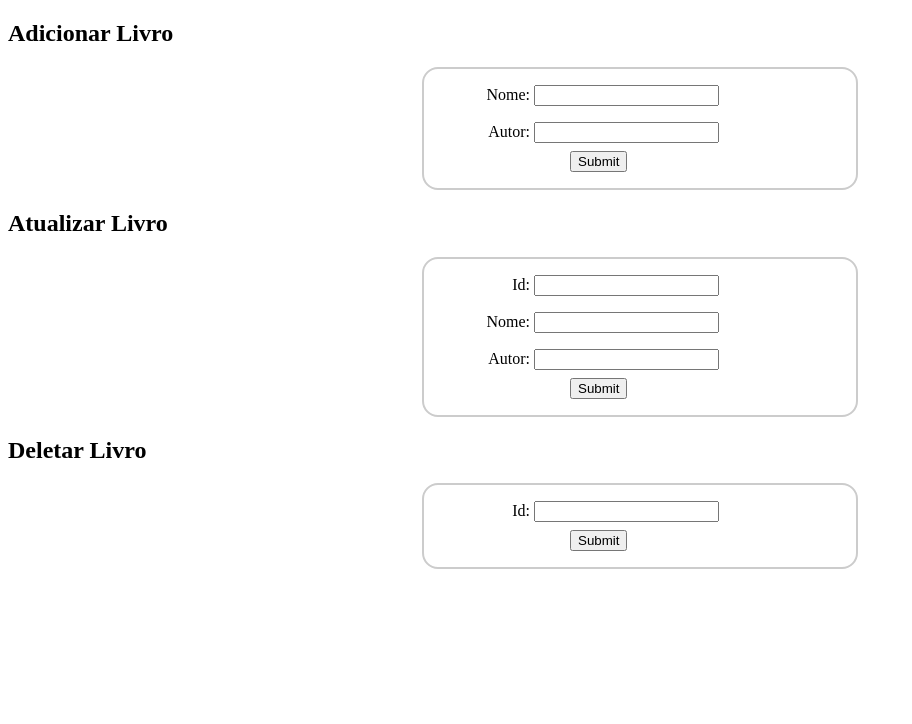
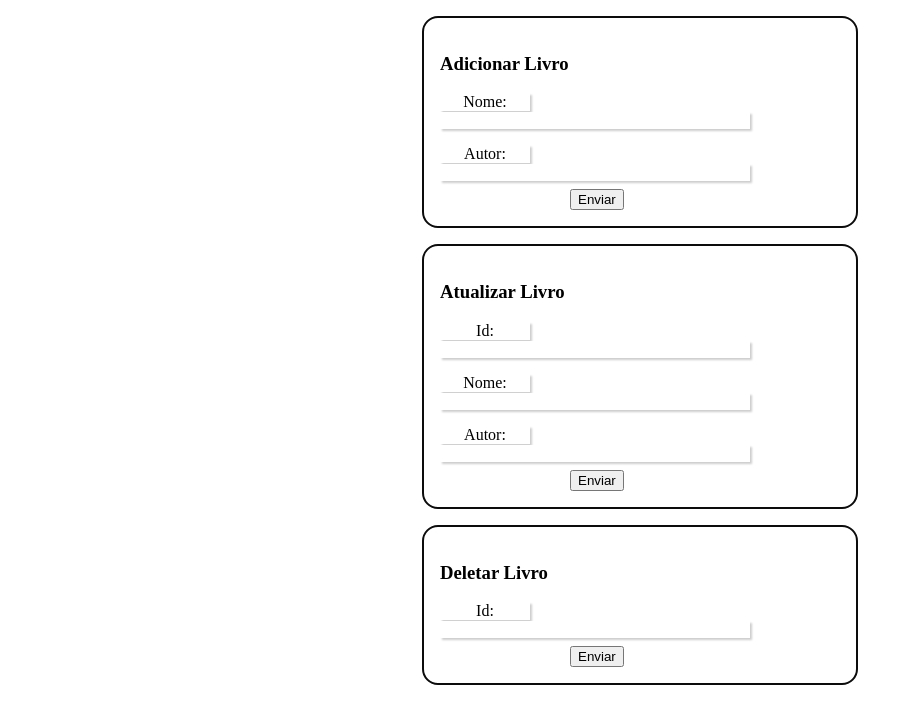
Before and after one commit to Brunabene/Aula-11, a website: page index.html in a window 1280 px wide. Shown: the whole page, without its empty margins (0-912 px from the left). Drawn offline with Linux system fonts and the light colour scheme.

Commit message:
mudando layout

```diff
--- a/index.html
+++ b/index.html
@@ -11,8 +11,8 @@
     <body>
 
 
-        <h2>Adicionar Livro</h2>
         <form id="postForm">
+        <h3>Adicionar Livro</h3>
             <div>
         <label for="nome">Nome:</label>
         <input type="text" id ="nome" name="nome"/></div>
@@ -21,11 +21,12 @@
         <input type="text" id ="autor" name="autor"/>
         </div>
         <div id= "botao">
-        <button type="submit" onclick="return submitPost()">Submit</button></div>
+        <button type="submit" onclick="return submitPost()">Enviar</button></div>
         </form>
 
-        <h2>Atualizar Livro</h2>
+
         <form id="putForm">
+            <h3>Atualizar Livro</h3>
         <div>
         <label for="id">Id:</label>
             <input type="text" name="id"/>
@@ -40,16 +41,17 @@
             <input type="text" id ="autor2" name="autor2"/>
             </div>
             <div id= "botao">
-         <button type="submit" onclick="return submitPut()">Submit</button></div>
+         <button type="submit" onclick="return submitPut()">Enviar</button></div>
          </form>
 
-         <h2>Deletar Livro</h2>
+
          <form id="deleteForm">
+             <h3>Deletar Livro</h3>
             <label for="id2">Id:</label>
             <input type="text" name="id2"/>
          </div>
         <div id= "botao">
-          <button type="submit" onclick="return submitDelete()">Submit</button></div>
+          <button type="submit" onclick="return submitDelete()">Enviar</button></div>
           </form>
 
     </body>
--- a/style.css
+++ b/style.css
@@ -4,23 +4,44 @@ form {
     width: 400px;
     /* Para ver as bordas do formulário */
     padding: 1em;
-    border: 2px solid #CCC;
+    border: 2px solid rgb(12, 12, 12);
     border-radius: 1em;
+   margin-top: 1em;
+
 }
 label {
     /*Para ter certeza que todas as labels tem o mesmo tamanho e estão propriamente alinhadas */
     display: inline-block;
     width: 90px;
-    text-align: right;
+    text-align: center;
+    box-shadow: 2px 2px 2px rgba(0,0,0,0.2);
 }
+
+input[type=text]{
+    border :none;
+    box-shadow: 2px 2px 2px rgba(0,0,0,0.2);
+
+    display: inline-block;
+    padding-left: 5em;
+    padding-right: 5em;
+
+}
+
 form div + div {
     margin-top: 1em;
 }
-
-
+button:hover {background-color: #bfc2bf}
+button :active{
+    border-radius: 1em;
+    background-color: #3f3f3f;
+    box-shadow: 0 5px #666;
+    transform: translateY(4px);
+}
 #botao {
 
     margin-top: .5em;
     margin-left: 130px;
 
 }
+
+}
```
